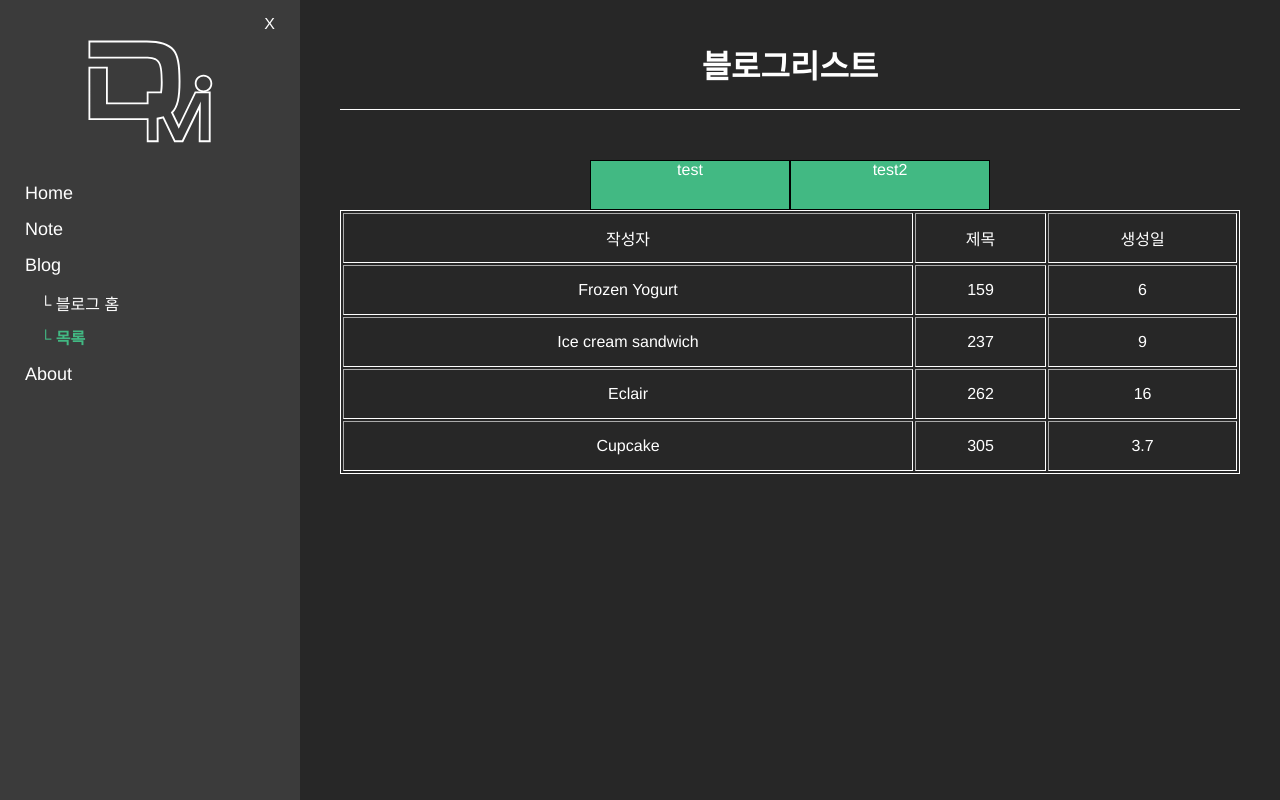
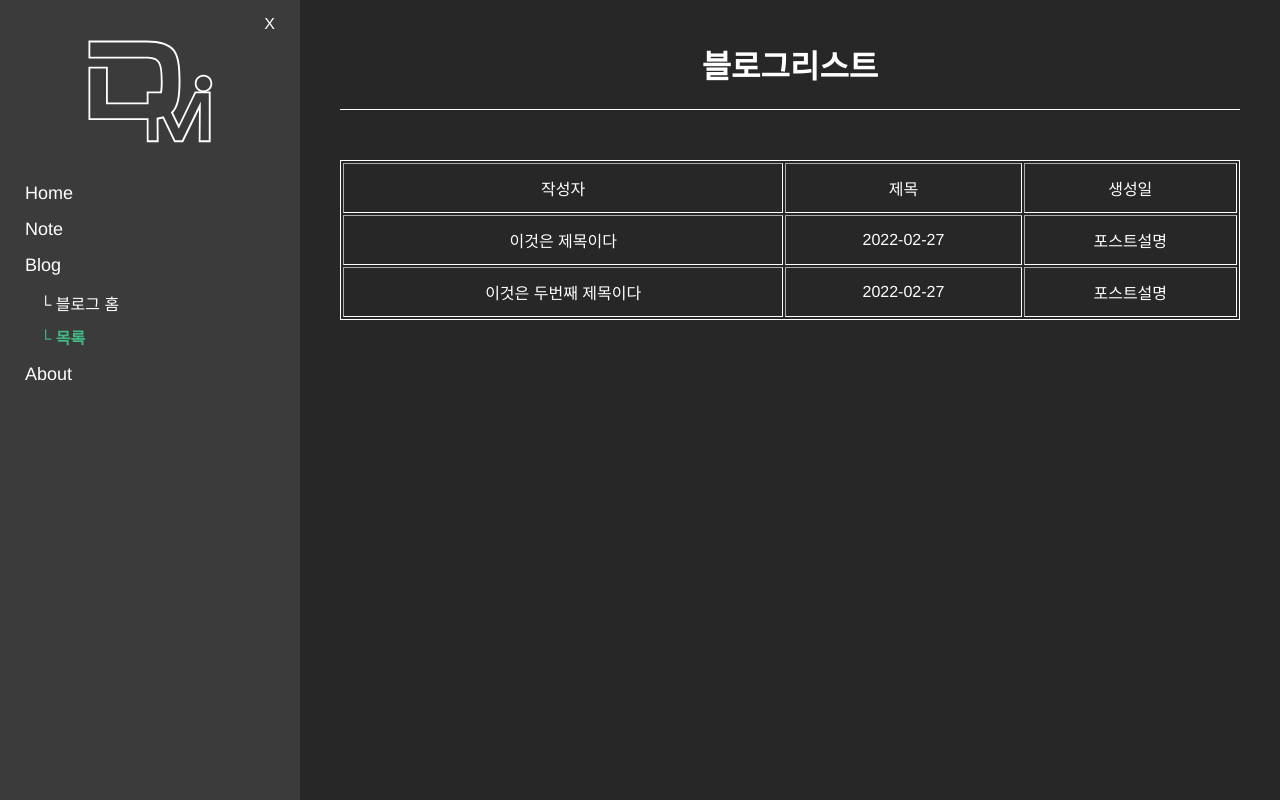
Before and after one commit to HDomi/hdomi-domi-blog, a Vue app: page /list in a window 1280 px wide. Built offline with nearby package versions, Linux system fonts and the light colour scheme.

Commit message:
블로그 포스트 리스트 구현

```diff
--- a/package.json
+++ b/package.json
@@ -1,19 +1,20 @@
 {
   "name": "hdomi.github.io",
   "version": "1.0.0",
+  "type": "module",
   "scripts": {
     "dev": "vite",
     "build": "vue-tsc --noEmit && vite build",
     "preview": "vite preview",
     "predeploy": "npm run build",
-    "deploy":"git add dist -f && git commit -m'hosting' && git subtree push --prefix dist origin gh-pages"
+    "deploy": "git add dist -f && git commit -m'hosting' && git subtree push --prefix dist origin gh-pages"
   },
   "dependencies": {
     "@mdi/font": "7.0.96",
     "@vue/cli-plugin-eslint": "^5.0.8",
     "@vue/cli-plugin-router": "^5.0.8",
     "@vue/cli-plugin-vuex": "^5.0.8",
-    "aws-sdk": "^2.1271.0",
+    "aws-sdk": "^2.1282.0",
     "axios": "^1.2.1",
     "gh-pages": "^4.0.0",
     "node-fetch": "^2.6.7",
@@ -32,6 +33,7 @@
     "typescript": "^4.0.0",
     "vite": "^3.0.9",
     "vite-plugin-gh-pages": "^0.4.1",
+    "vite-plugin-md": "^0.20.4",
     "vite-plugin-vuetify": "^1.0.0-alpha.12",
     "vue-tsc": "^1.0.9"
   },
--- /dev/null
+++ b/public/postingFile/Domi-test-221208.md
@@ -0,0 +1,10 @@
+# 이것이 테스트1번
+Sandbox 생성에 사용하는 프로퍼티 정보를 관리합니다.
+
+## Sandbox 프로퍼티 관리 화면
+
+### 1. Sandbox 프로퍼티 검색
+  입력한 키워드가 Key와 일치하는 Sandbox 프로퍼티를 목록에 표시합니다.
+
+### 2. Sandbox 프로퍼티 목록
+   IDasdad
--- /dev/null
+++ b/public/postingFile/Domi-test2-221209.md
@@ -0,0 +1,10 @@
+# 이건 테스트 2번
+Sandbox 생성에 사용하는 프로퍼티 정보를 관리합니다.
+
+## Sandbox 프로퍼티 관리 화면
+
+### 1. Sandbox 프로퍼티 검색
+  입력한 키워드가 Key와 일치하는 Sandbox 프로퍼티를 목록에 표시합니다.
+
+### 2. Sandbox 프로퍼티 목록
+   IDasdad
--- /dev/null
+++ b/public/postingFile/test.md
@@ -0,0 +1,10 @@
+# 이것이 테스트1번
+Sandbox 생성에 사용하는 프로퍼티 정보를 관리합니다.
+
+## Sandbox 프로퍼티 관리 화면
+
+### 1. Sandbox 프로퍼티 검색
+  입력한 키워드가 Key와 일치하는 Sandbox 프로퍼티를 목록에 표시합니다.
+
+### 2. Sandbox 프로퍼티 목록
+   IDasdad
--- a/src/components/blog/BlogPosting.vue
+++ b/src/components/blog/BlogPosting.vue
@@ -1,15 +1,15 @@
 <template>
   <div class="page-wrap">
-    <h1>- {{ mdId }} -</h1>
+    <h1>- {{ mdTitle }} -</h1>
     <div class="cutBar"></div>
     <div class="posting-wrap">
-
+      <component :is="dynamicComponent"></component>
     </div>
   </div>
 </template>
 
 <script lang="ts">
-
+import { defineAsyncComponent } from 'vue'
 export default {
   components: {
   },
@@ -19,19 +19,25 @@ export default {
   },
   data () {
     return {
-        mdId: ''
+        mdId: '',
+        mdTitle: ''
     }
   },
   computed: {
-
+    dynamicComponent() {
+      const path = this.mdId;
+      return defineAsyncComponent(() => import(`../../../public/postingFile/${path}.md`));
+    }
   },
   presets: {
   },
   watch: {
   },
   mounted () {
-    const MdString: any = this.$route.query.mdId;
-    this.mdId = MdString;
+    const mdString: any = this.$route.query.mdId;
+    const mdTitle: any = this.$route.query.mdTitle;
+    this.mdId = mdString;
+    this.mdTitle = mdTitle;
   },
   methods: {
   }
--- /dev/null
+++ b/src/utils/posts.ts
@@ -0,0 +1,16 @@
+const posts = [
+    {
+      'name': 'Domi-test-221208',
+      'title': '이것은 제목이다',
+      'date': '2022-02-27',
+      'description': '포스트설명',
+    },
+    {
+      'name': 'Domi-test2-221209',
+      'title': '이것은 두번째 제목이다',
+      'date': '2022-02-27',
+      'description': '포스트설명',
+    }
+  ]
+
+  export default JSON.stringify(posts)
--- a/src/views/blog/BlogList.vue
+++ b/src/views/blog/BlogList.vue
@@ -2,24 +2,23 @@
     <div class="page-wrap">
       <h1>블로그리스트</h1>
       <div class="cutBar"></div>
-      <div class="test" @click="test('test')">test</div>
-      <div class="test" @click="test('test2')">test2</div>
       <table class="posting-table" border="1px">
         <tr>
           <td>작성자</td>
           <td>제목</td>
           <td>생성일</td>
         </tr>
-        <tr v-for="item in desserts" :key="item.name">
-          <td>{{ item.name }}</td>
-          <td>{{ item.calories }}</td>
-          <td>{{ item.fat }}</td>
+        <tr v-for="(post, i) in posts" :key="`post${i}`" @click="goPost(post.name, post.title)">
+          <td>{{ post.title }}</td>
+          <td>{{ post.date }}</td>
+          <td>{{ post.description }}</td>
         </tr>
       </table>
     </div>
   </template>
 
   <script lang="ts">
+  import posts from '@/utils/posts'
   export default {
     components: {
     },
@@ -30,40 +29,7 @@
     data () {
       return {
         mdText: '',
-        headers: [
-        {
-          text: 'Dessert (100g serving)',
-          value: 'name',
-        },
-        { text: 'Calories', value: 'calories' },
-        { text: 'Fat (g)', value: 'fat' },
-        { text: 'Carbs (g)', value: 'carbs' },
-        { text: 'Protein (g)', value: 'protein' },
-        { text: 'Iron (%)', value: 'iron' },
-      ],
-      desserts: [
-        {
-          name: 'Frozen Yogurt',
-          calories: 159,
-          fat: 6.0,
-        },
-        {
-          name: 'Ice cream sandwich',
-          calories: 237,
-          fat: 9.0,
-        },
-        {
-          name: 'Eclair',
-          calories: 262,
-          fat: 16.0,
-        },
-        {
-          name: 'Cupcake',
-          calories: 305,
-          fat: 3.7,
-        },
-      ],
-
+        posts: [],
       }
     },
     computed: {
@@ -72,14 +38,18 @@
     },
     watch: {
     },
+    created() {
+      this.posts = JSON.parse(posts);
+    },
     mounted () {
     },
     methods: {
-      test(test: any) {
+      goPost(path: any, title: any) {
           this.$router.push({
           path: `/posting`,
           query: {
-              mdId: `${test}`
+              mdId: `${path}`,
+              mdTitle: `${title}`
           }
       })
       },
--- a/vite.config.ts
+++ b/vite.config.ts
@@ -1,6 +1,7 @@
 // Plugins
 import vue from '@vitejs/plugin-vue'
 import vuetify from 'vite-plugin-vuetify'
+import markdown from 'vite-plugin-md'
 
 // Utilities
 import { defineConfig } from 'vite'
@@ -10,8 +11,9 @@ export default defineConfig({
   base: '',
   plugins: [
     vue({
-      include: [/\.vue$/],
+      include: [/\.vue$/, /\.md$/],
     }),
+    markdown(),
     vuetify({
       autoImport: true,
     }),
@@ -34,4 +36,5 @@ export default defineConfig({
   server: {
     port: 3000,
   },
+
 })
```
Also changed, not shown: src/postingFile/Domi-test-221208.md (deleted, +0 -10 lines), src/postingFile/Domi-test2-221209.md (deleted, +0 -10 lines), shims.d.ts (line endings or trailing spaces), src/.d.ts (added), 1 other file (tests, documents, lock files or other folders).
